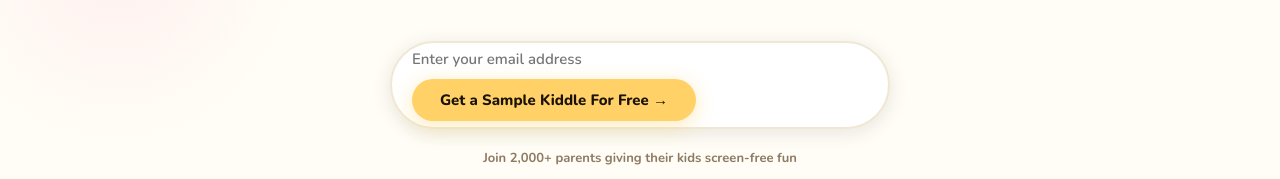
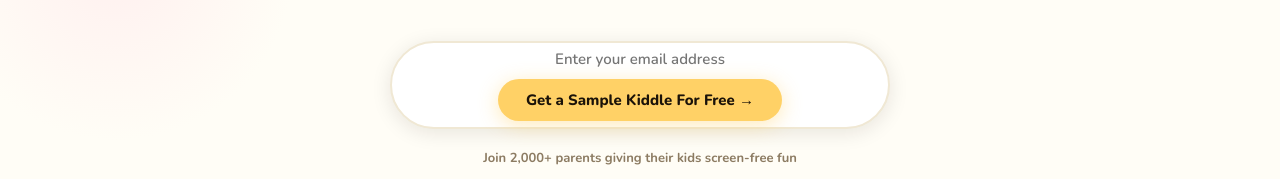
Before and after one commit to akashmalbari/thekiddle, a Next.js app: page / in a window 1280 px wide. Shown: the part 621-800 px from the top of the page. Built offline with nearby package versions, Linux system fonts and the light colour scheme; no server answers; the database is empty.

Commit message:
Fix the subscribe free button

```diff
--- a/app/page.tsx
+++ b/app/page.tsx
@@ -80,11 +80,11 @@
 
   return (
     <div>
-      <div style={{ display: 'flex', gap: 10, background: 'white', borderRadius: 'var(--r-full)', padding: '6px 6px 6px 20px', boxShadow: 'var(--shadow-md)', border: '2px solid var(--border)', flexWrap: 'wrap' }}>
+      <div style={{ display: 'flex', gap: 10, background: 'white', borderRadius: 'var(--r-full)', padding: '6px 10px', boxShadow: 'var(--shadow-md)', border: '2px solid var(--border)', flexWrap: 'wrap', justifyContent: 'center', alignItems: 'center' }}>
         <input value={email} onChange={e => { setEmail(e.target.value); setError('') }} onKeyDown={e => e.key === 'Enter' && submit()}
           placeholder="Enter your email address"
-          style={{ flex: 1, border: 'none', outline: 'none', fontFamily: "'Nunito',sans-serif", fontSize: 15, fontWeight: 600, color: 'var(--dark)', background: 'transparent', minWidth: 180 }} />
-        <YellowBtn onClick={submit} style={{ borderRadius: 'var(--r-full)', padding: '11px 28px', fontSize: 15 }}>
+          style={{ flex: 1, border: 'none', outline: 'none', fontFamily: "'Nunito',sans-serif", fontSize: 15, fontWeight: 600, color: 'var(--dark)', background: 'transparent', minWidth: 220, textAlign: 'center' }} />
+        <YellowBtn onClick={submit} style={{ borderRadius: 'var(--r-full)', padding: '11px 28px', fontSize: 15, marginInline: 'auto' }}>
           {loading ? '⏳' : 'Get a Sample Kiddle For Free →'}
         </YellowBtn>
       </div>
```
